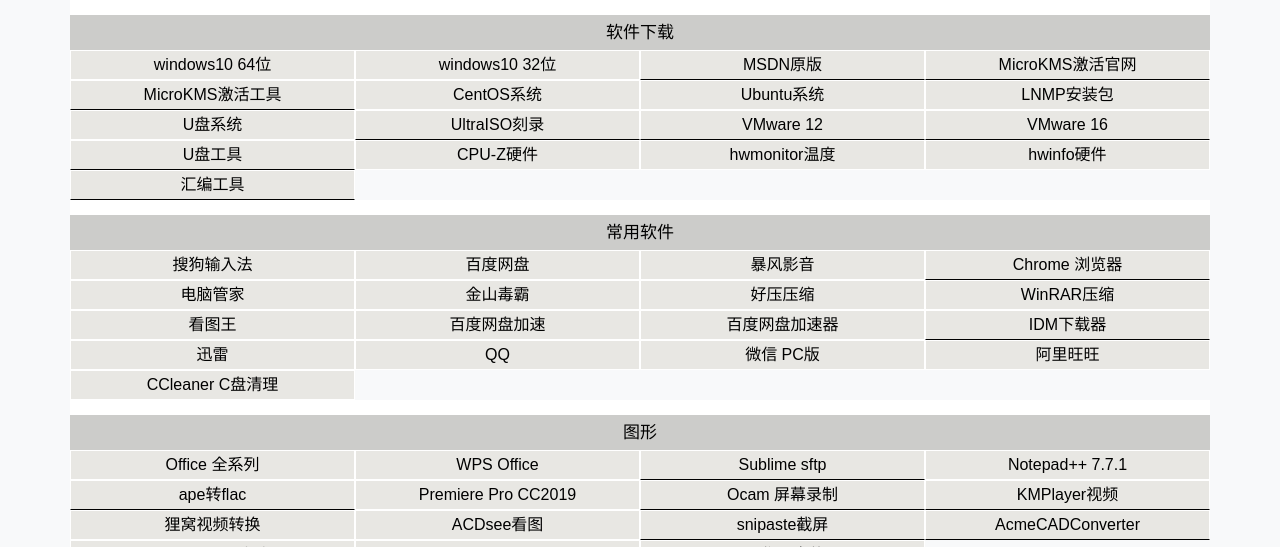
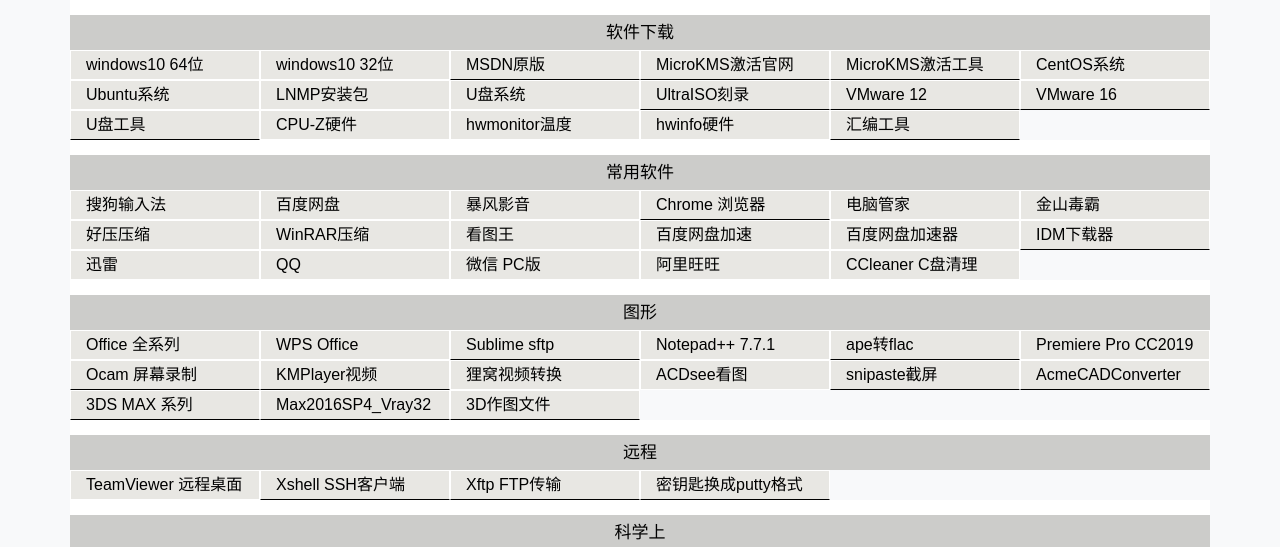
Before and after one commit to yuukuun/daoh, a PHP site: page /soft.html in a window 1280 px wide. Shown: the part 56-603 px from the top of the page. Run offline with PHP 8.4, Linux system fonts and the light colour scheme.

Commit message:
2020.10.09-13:58

```diff
--- a/css/offcanvas.css
+++ b/css/offcanvas.css
@@ -129,11 +129,13 @@
         color: #022;
         background-color: #e8e7e3;
         border: 1px solid #fff;
-       text-align: center;
+        text-align: left;
+        overflow: hidden;
+        text-overflow: ellipsis;
+        white-space: nowrap;
     /*   显示内容限制*/
-      overflow: hidden;
-      text-overflow: ellipsis;
-      white-space: nowrap;
+      /*
+       */
 }
 
 .bor { border-bottom: 1px #000 solid;  }
--- a/index.html
+++ b/index.html
@@ -169,11 +169,13 @@
 certbot certonly --webroot -w /usr/local/nginx/html/ -d $url -m 0@yahoo.com --agree-tos --test-cert -n ### --test-cert测试模式 -n不交互
 
 ###通配符域名证书
-certbot -d baidu.cn -d "*.baidu.cn" --manual --preferred-challenges dns-01 --server https://acme-v02.api.letsencrypt.org/directory certonly -m qingkele@gmail.com --agree-tos
+certbot -d baidu.cn -d "*.baidu.cn" --manual --preferred-challenges dns-01 --server https://acme-v02.api.letsencrypt.org/directory certonly \
+-m 123@gmail.com --agree-tos
 
 ###自动通配符证书，需要域名验证
 wget https://dl.eff.org/certbot-auto && chmod a+x certbot-auto
-./certbot-auto -d "*.mgleek.cn" --manual --preferred-challenges dns-01 certonly -m 1233@qq.com --agree-tos --server https://acme-v02.api.letsencrypt.org/directory
+./certbot-auto -d "*.mgleek.cn" --manual --preferred-challenges dns-01 certonly -m 1233@qq.com --agree-tos \
+--server https://acme-v02.api.letsencrypt.org/directory
 
 ###续费
 echo '0 4 * * * 2 /usr/bin/certbot renew --dry-run "/usr/local/nginx/sbin/nginx -s reload"' >> /var/spool/cron/root
--- a/soft.html
+++ b/soft.html
@@ -98,70 +98,70 @@
 <!---------------------------------------------------------------------------------------------------------------------------->
 <div class="row"><div class="col-xs-12 col-md-12 btit">软件下载</div></div>
 <div class="row">
-<div class="col-xs-6 col-md-3 tit"><a target="_blank" href="ed2k://|file|cn_windows_10_enterprise_ltsc_2019_x64_dvd_9c09ff24.iso|4478906368|E7C526499308841A4A6D116C857DB669|/" >
+<div class="col-xs-6 col-md-2 tit"><a target="_blank" href="ed2k://|file|cn_windows_10_enterprise_ltsc_2019_x64_dvd_9c09ff24.iso|4478906368|E7C526499308841A4A6D116C857DB669|/" >
   windows10 64位</a></div>
-<div class="col-xs-6 col-md-3 tit"><a target="_blank" href="ed2k://|file|cn_windows_10_enterprise_ltsc_2019_x86_dvd_1814dbab.iso|3196803072|2D39C54A2E99BAC308191C74A15B3237|/" >
+<div class="col-xs-6 col-md-2 tit"><a target="_blank" href="ed2k://|file|cn_windows_10_enterprise_ltsc_2019_x86_dvd_1814dbab.iso|3196803072|2D39C54A2E99BAC308191C74A15B3237|/" >
   windows10 32位</a></div>
-<div class="col-xs-6 col-md-3 tit bor"><a target="_blank" href="./soft/windows.html" >MSDN原版</a></div>
-<div class="col-xs-6 col-md-3 tit bor"><a target="_blank" href="http://www.yishimei.cn/network/319.html" >MicroKMS激活官网</a></div>
-<div class="col-xs-6 col-md-3 tit bor"><a target="_blank" href="./soft/microKMS_v19.zip" >MicroKMS激活工具</a></div>
-<div class="col-xs-6 col-md-3 tit"><a target="_blank" href="http://mirror.nsc.liu.se/centos-store/" >CentOS系统</a></div>
-<div class="col-xs-6 col-md-3 tit"><a target="_blank" href="https://ubuntu.com/download" >Ubuntu系统</a></div>
-<div class="col-xs-6 col-md-3 tit"><a target="_blank" href="https://lnmp.org/install.html" >LNMP安装包</a></div>
-<div class="col-xs-6 col-md-3 tit"><a target="_blank" href="http://laomaotao.org/" >U盘系统</a></div>
-<div class="col-xs-6 col-md-3 tit bor"><a target="_blank" href="./soft/UltraISO.zip" >UltraISO刻录</a></div>
-<div class="col-xs-6 col-md-3 tit bor"><a target="_blank" href="./soft/VMware-workstation-full-125.zip" >VMware 12</a></div>
-<div class="col-xs-6 col-md-3 tit bor"><a target="_blank" href="./soft/VMware-workstation-full-16.rar" >VMware 16</a></div>
-<div class="col-xs-6 col-md-3 tit bor"><a target="_blank" href="./soft/FbinstTool.zip" >U盘工具</a></div>
-<div class="col-xs-6 col-md-3 tit"><a target="_blank" href="http://download.cpuid.com/cpu-z/cpu-z_1.93-cn.zip" >CPU-Z硬件</a></div>
-<div class="col-xs-6 col-md-3 tit"><a target="_blank" href="http://download.cpuid.com/hwmonitor/hwmonitor_1.42.zip" >hwmonitor温度</a></div>
-<div class="col-xs-6 col-md-3 tit"><a target="_blank" href="https://www.hwinfo.com/download/" >hwinfo硬件</a></div>
-<div class="col-xs-6 col-md-3 tit bor"><a target="_blank" href="./soft/asmtools.zip" >汇编工具</a></div>
+<div class="col-xs-6 col-md-2 tit bor"><a target="_blank" href="./soft/windows.html" >MSDN原版</a></div>
+<div class="col-xs-6 col-md-2 tit bor"><a target="_blank" href="http://www.yishimei.cn/network/319.html" >MicroKMS激活官网</a></div>
+<div class="col-xs-6 col-md-2 tit bor"><a target="_blank" href="./soft/microKMS_v19.zip" >MicroKMS激活工具</a></div>
+<div class="col-xs-6 col-md-2 tit"><a target="_blank" href="http://mirror.nsc.liu.se/centos-store/" >CentOS系统</a></div>
+<div class="col-xs-6 col-md-2 tit"><a target="_blank" href="https://ubuntu.com/download" >Ubuntu系统</a></div>
+<div class="col-xs-6 col-md-2 tit"><a target="_blank" href="https://lnmp.org/install.html" >LNMP安装包</a></div>
+<div class="col-xs-6 col-md-2 tit"><a target="_blank" href="http://laomaotao.org/" >U盘系统</a></div>
+<div class="col-xs-6 col-md-2 tit bor"><a target="_blank" href="./soft/UltraISO.zip" >UltraISO刻录</a></div>
+<div class="col-xs-6 col-md-2 tit bor"><a target="_blank" href="./soft/VMware-workstation-full-125.zip" >VMware 12</a></div>
+<div class="col-xs-6 col-md-2 tit bor"><a target="_blank" href="./soft/VMware-workstation-full-16.rar" >VMware 16</a></div>
+<div class="col-xs-6 col-md-2 tit bor"><a target="_blank" href="./soft/FbinstTool.zip" >U盘工具</a></div>
+<div class="col-xs-6 col-md-2 tit"><a target="_blank" href="http://download.cpuid.com/cpu-z/cpu-z_1.93-cn.zip" >CPU-Z硬件</a></div>
+<div class="col-xs-6 col-md-2 tit"><a target="_blank" href="http://download.cpuid.com/hwmonitor/hwmonitor_1.42.zip" >hwmonitor温度</a></div>
+<div class="col-xs-6 col-md-2 tit"><a target="_blank" href="https://www.hwinfo.com/download/" >hwinfo硬件</a></div>
+<div class="col-xs-6 col-md-2 tit bor"><a target="_blank" href="./soft/asmtools.zip" >汇编工具</a></div>
 </div>
 
 
 
 <div class="row"><div class="col-xs-12 col-md-12 btit">常用软件</div></div>
 <div class="row">
-<div class="col-xs-6 col-md-3 tit"><a target="_blank" href="https://pinyin.sogou.com/" >搜狗输入法</a></div>
-<div class="col-xs-6 col-md-3 tit"><a target="_blank" href="https://pan.baidu.com/download/" >百度网盘</a></div>
-<div class="col-xs-6 col-md-3 tit"><a target="_blank" href="http://www.baofeng.com/" >暴风影音</a></div>
-<div class="col-xs-6 col-md-3 tit bor"><a target="_blank" href="./soft/84.0.4147.89_chrome_installer.exe" >Chrome 浏览器</a></div>
-<div class="col-xs-6 col-md-3 tit"><a target="_blank" href="https://guanjia.qq.com/" >电脑管家</a></div>
-<div class="col-xs-6 col-md-3 tit"><a target="_blank" href="https://www.ijinshan.com//" >金山毒霸</a></div>
-<div class="col-xs-6 col-md-3 tit"><a target="_blank" href="http://haozip.2345.cc/" >好压压缩</a></div>
-<div class="col-xs-6 col-md-3 tit"><a target="_blank" href="http://www.winrar.com.cn/" >WinRAR压缩</a></div>
-<div class="col-xs-6 col-md-3 tit"><a target="_blank" href="http://pic.2345.cc/" >看图王</a></div>
-<div class="col-xs-6 col-md-3 tit"><a target="_blank" href="https://www.baiduwp.com/" >百度网盘加速</a></div>
-<div class="col-xs-6 col-md-3 tit"><a target="_blank" href="https://pandownload.com" >百度网盘加速器</a></div>
-<div class="col-xs-6 col-md-3 tit bor"><a target="_blank" href="./soft/idman633build3.zip" >IDM下载器</a></div>
-<div class="col-xs-6 col-md-3 tit"><a target="_blank" href="https://www.xunlei.com/" >迅雷</a></div>
-<div class="col-xs-6 col-md-3 tit"><a target="_blank" href="https://im.qq.com/download/" >QQ</a></div>
-<div class="col-xs-6 col-md-3 tit"><a target="_blank" href="https://pc.weixin.qq.com/?t=win_weixin&platform=wx&lang=zh_CN" >微信 PC版</a></div>
-<div class="col-xs-6 col-md-3 tit"><a target="_blank" href="https://wangwang.taobao.com/" >阿里旺旺</a></div>
-<div class="col-xs-6 col-md-3 tit"><a target="_blank" href="https://www.ccleaner.com/ccleaner/download" >CCleaner C盘清理</a></div>
+<div class="col-xs-6 col-md-2 tit"><a target="_blank" href="https://pinyin.sogou.com/" >搜狗输入法</a></div>
+<div class="col-xs-6 col-md-2 tit"><a target="_blank" href="https://pan.baidu.com/download/" >百度网盘</a></div>
+<div class="col-xs-6 col-md-2 tit"><a target="_blank" href="http://www.baofeng.com/" >暴风影音</a></div>
+<div class="col-xs-6 col-md-2 tit bor"><a target="_blank" href="./soft/84.0.4147.89_chrome_installer.exe" >Chrome 浏览器</a></div>
+<div class="col-xs-6 col-md-2 tit"><a target="_blank" href="https://guanjia.qq.com/" >电脑管家</a></div>
+<div class="col-xs-6 col-md-2 tit"><a target="_blank" href="https://www.ijinshan.com//" >金山毒霸</a></div>
+<div class="col-xs-6 col-md-2 tit"><a target="_blank" href="http://haozip.2345.cc/" >好压压缩</a></div>
+<div class="col-xs-6 col-md-2 tit"><a target="_blank" href="http://www.winrar.com.cn/" >WinRAR压缩</a></div>
+<div class="col-xs-6 col-md-2 tit"><a target="_blank" href="http://pic.2345.cc/" >看图王</a></div>
+<div class="col-xs-6 col-md-2 tit"><a target="_blank" href="https://www.baiduwp.com/" >百度网盘加速</a></div>
+<div class="col-xs-6 col-md-2 tit"><a target="_blank" href="https://pandownload.com" >百度网盘加速器</a></div>
+<div class="col-xs-6 col-md-2 tit bor"><a target="_blank" href="./soft/idman633build3.zip" >IDM下载器</a></div>
+<div class="col-xs-6 col-md-2 tit"><a target="_blank" href="https://www.xunlei.com/" >迅雷</a></div>
+<div class="col-xs-6 col-md-2 tit"><a target="_blank" href="https://im.qq.com/download/" >QQ</a></div>
+<div class="col-xs-6 col-md-2 tit"><a target="_blank" href="https://pc.weixin.qq.com/?t=win_weixin&platform=wx&lang=zh_CN" >微信 PC版</a></div>
+<div class="col-xs-6 col-md-2 tit"><a target="_blank" href="https://wangwang.taobao.com/" >阿里旺旺</a></div>
+<div class="col-xs-6 col-md-2 tit"><a target="_blank" href="https://www.ccleaner.com/ccleaner/download" >CCleaner C盘清理</a></div>
 </div>
 
 
 <div class="row"><div class="col-xs-12 col-md-12 btit">图形</div></div>
 <div class="row">
-<div class="col-xs-6 col-md-3 tit"><a target="_blank" href="./soft/windows.html" >Office 全系列</a></div>
-<div class="col-xs-6 col-md-3 tit"><a target="_blank" href="https://docs.wps.cn/welcome" >WPS Office</a></div>
-<div class="col-xs-6 col-md-3 tit bor"><a target="_blank" href="./soft/Sublime_Text3.zip" >Sublime sftp</a></div>
-<div class="col-xs-6 col-md-3 tit"><a target="_blank" href="https://notepad-plus-plus.org/download/v7.7.1.html" >Notepad++ 7.7.1</a></div>
-<div class="col-xs-6 col-md-3 tit bor"><a target="_blank" href="./soft/foobar2000-64zw.zip" >ape转flac</a></div>
+<div class="col-xs-6 col-md-2 tit"><a target="_blank" href="./soft/windows.html" >Office 全系列</a></div>
+<div class="col-xs-6 col-md-2 tit"><a target="_blank" href="https://docs.wps.cn/welcome" >WPS Office</a></div>
+<div class="col-xs-6 col-md-2 tit bor"><a target="_blank" href="./soft/Sublime_Text3.zip" >Sublime sftp</a></div>
+<div class="col-xs-6 col-md-2 tit"><a target="_blank" href="https://notepad-plus-plus.org/download/v7.7.1.html" >Notepad++ 7.7.1</a></div>
+<div class="col-xs-6 col-md-2 tit bor"><a target="_blank" href="./soft/foobar2000-64zw.zip" >ape转flac</a></div>
 
-<div class="col-xs-6 col-md-3 tit"><a target="_blank" href="https://zixue.3d66.com/softhtml/showsoft_1180.html" >Premiere Pro CC2019</a></div>
-<div class="col-xs-6 col-md-3 tit bor"><a target="_blank" href="./soft/oCam.480.0.zip" >Ocam 屏幕录制</a></div>
-<div class="col-xs-6 col-md-3 tit bor"><a target="_blank" href="./soft/KMPlayer_4.2.2.30.zip" >KMPlayer视频</a></div>
-<div class="col-xs-6 col-md-3 tit"><a target="_blank" href="http://www.leawo.cn/" >狸窝视频转换</a></div>
-<div class="col-xs-6 col-md-3 tit"><a target="_blank" href="https://www.acdsee.cn/products/acdsee-official-free/thank-you" >ACDsee看图</a></div>
-<div class="col-xs-6 col-md-3 tit bor"><a target="_blank" href="./soft/Snipaste-2.2.1.zip" >snipaste截屏</a></div>
-<div class="col-xs-6 col-md-3 tit bor"><a target="_blank" href="./soft/AcmeCADConverter.rar" >AcmeCADConverter</a></div>
+<div class="col-xs-6 col-md-2 tit"><a target="_blank" href="https://zixue.3d66.com/softhtml/showsoft_1180.html" >Premiere Pro CC2019</a></div>
+<div class="col-xs-6 col-md-2 tit bor"><a target="_blank" href="./soft/oCam.480.0.zip" >Ocam 屏幕录制</a></div>
+<div class="col-xs-6 col-md-2 tit bor"><a target="_blank" href="./soft/KMPlayer_4.2.2.30.zip" >KMPlayer视频</a></div>
+<div class="col-xs-6 col-md-2 tit"><a target="_blank" href="http://www.leawo.cn/" >狸窝视频转换</a></div>
+<div class="col-xs-6 col-md-2 tit"><a target="_blank" href="https://www.acdsee.cn/products/acdsee-official-free/thank-you" >ACDsee看图</a></div>
+<div class="col-xs-6 col-md-2 tit bor"><a target="_blank" href="./soft/Snipaste-2.2.1.zip" >snipaste截屏</a></div>
+<div class="col-xs-6 col-md-2 tit bor"><a target="_blank" href="./soft/AcmeCADConverter.rar" >AcmeCADConverter</a></div>
 
-<div class="col-xs-6 col-md-3 tit bor"><a target="_blank" href="https://www.yutu.cn/softhtml/showsoft_299.html" >3DS MAX 系列</a></div>
-<div class="col-xs-6 col-md-3 tit bor"><a target="_blank" href="./soft/Max2016SP4_Vray32.rar" >Max2016SP4_Vray32</a></div>
-<div class="col-xs-6 col-md-3 tit bor"><a target="_blank" href="./soft/作图文件.rar" >3D作图文件</a></div>
+<div class="col-xs-6 col-md-2 tit bor"><a target="_blank" href="https://www.yutu.cn/softhtml/showsoft_299.html" >3DS MAX 系列</a></div>
+<div class="col-xs-6 col-md-2 tit bor"><a target="_blank" href="./soft/Max2016SP4_Vray32.rar" >Max2016SP4_Vray32</a></div>
+<div class="col-xs-6 col-md-2 tit bor"><a target="_blank" href="./soft/作图文件.rar" >3D作图文件</a></div>
 
 </div>
 
@@ -169,24 +169,24 @@
 
 <div class="row"><div class="col-xs-12 col-md-12 btit">远程</div></div>
 <div class="row">
-<div class="col-xs-6 col-md-3 tit"><a target="_blank" href="https://www.teamviewer.cn/cn/" >TeamViewer 远程桌面</a></div>
-<div class="col-xs-6 col-md-3 tit bor"><a target="_blank" href="./soft/xshell6.zip" >Xshell SSH客户端</a></div>
-<div class="col-xs-6 col-md-3 tit bor"><a target="_blank" href="./soft/xftp6.zip" >Xftp FTP传输</a></div>
-<div class="col-xs-6 col-md-3 tit bor"><a target="_blank" href="./soft/puttygen.zip" >密钥匙换成putty格式</a></div>
+<div class="col-xs-6 col-md-2 tit"><a target="_blank" href="https://www.teamviewer.cn/cn/" >TeamViewer 远程桌面</a></div>
+<div class="col-xs-6 col-md-2 tit bor"><a target="_blank" href="./soft/xshell6.zip" >Xshell SSH客户端</a></div>
+<div class="col-xs-6 col-md-2 tit bor"><a target="_blank" href="./soft/xftp6.zip" >Xftp FTP传输</a></div>
+<div class="col-xs-6 col-md-2 tit bor"><a target="_blank" href="./soft/puttygen.zip" >密钥匙换成putty格式</a></div>
 </div>
 
 
 <div class="row"><div class="col-xs-12 col-md-12 btit">科学上</div></div>
 <div class="row">
 
-<div class="col-xs-6 col-md-3 tit"><a target="_blank" href="https://apkpure.com/cn/" >android应用下载</a></div>
-<div class="col-xs-6 col-md-3 tit bor"><a target="_blank" href="./soft/googleplay.apk" >Google Play程序</a></div>
-<div class="col-xs-6 col-md-3 tit"><a target="_blank" href="https://addoncrop.com/youtube_video_downloader/" >YouTube 下载插件</a></div>
-<div class="col-xs-6 col-md-3 tit bor"><a target="_blank" href="./soft/pc.zip" >科学上网PC工具</a></div>
-<div class="col-xs-6 col-md-3 tit bor"><a target="_blank" href="./soft/sj.zip" >学上网手机工具</a></div>
-<div class="col-xs-6 col-md-3 tit bor"><a target="_blank" href="./soft/v2rayN-Core.zip" >v2ray PC</a></div>
-<div class="col-xs-6 col-md-3 tit bor"><a target="_blank" href="./soft/v2rayNG_v1.2.10.apk" >v2ray 手机</a></div>
-<div class="col-xs-6 col-md-3 tit"><a target="_blank" href="https://intmainreturn0.com/v2ray-config-gen/" >v2ray配置</a></div>
+<div class="col-xs-6 col-md-2 tit"><a target="_blank" href="https://apkpure.com/cn/" >android应用下载</a></div>
+<div class="col-xs-6 col-md-2 tit bor"><a target="_blank" href="./soft/googleplay.apk" >Google Play程序</a></div>
+<div class="col-xs-6 col-md-2 tit"><a target="_blank" href="https://addoncrop.com/youtube_video_downloader/" >YouTube 下载插件</a></div>
+<div class="col-xs-6 col-md-2 tit bor"><a target="_blank" href="./soft/pc.zip" >科学上网PC工具</a></div>
+<div class="col-xs-6 col-md-2 tit bor"><a target="_blank" href="./soft/sj.zip" >学上网手机工具</a></div>
+<div class="col-xs-6 col-md-2 tit bor"><a target="_blank" href="./soft/v2rayN-Core.zip" >v2ray PC</a></div>
+<div class="col-xs-6 col-md-2 tit bor"><a target="_blank" href="./soft/v2rayNG_v1.2.10.apk" >v2ray 手机</a></div>
+<div class="col-xs-6 col-md-2 tit"><a target="_blank" href="https://intmainreturn0.com/v2ray-config-gen/" >v2ray配置</a></div>
 
 </div>
 
@@ -194,44 +194,44 @@
 
 <div class="row"><div class="col-xs-12 col-md-12 btit">飞行软件</div></div>
 <div class="row">
-<div class="col-xs-6 col-md-3 tit bor"><a target="_blank" href="./soft/xfmc_v2.7_win_x64_xplane.zip" >XFMC v2.7 (XP)</a></div>
-<div class="col-xs-6 col-md-3 tit bor"><a target="_blank" href="./soft/WebFMC-Free-1.0.5.zip" >WebFMC 1.0.5 (XP)</a></div>
-<div class="col-xs-6 col-md-3 tit bor"><a target="_blank" href="./soft/EZdokCamerav2.6.0.32.zip" >EZdok v2.6.0.32 (P3D)</a></div>
-<div class="col-xs-6 col-md-3 tit bor"><a target="_blank" href="./flt/X-Plane11.html" >X-Plane11 快捷键</a></div>
-<div class="col-xs-6 col-md-3 tit bor"><a target="_blank" href="./flt/prepar3dv4.html" >Prepar3D v4 快捷键</a></div>
-<div class="col-xs-6 col-md-3 tit bor"><a target="_blank" href="./flt/EZCA2.rar" >EZCA2 快捷键</a></div>
-<div class="col-xs-6 col-md-3 tit bor"><a target="_blank" href="./flt/FalconBMS.html" >Falcon BMS 快捷键</a></div>
+<div class="col-xs-6 col-md-2 tit bor"><a target="_blank" href="./soft/xfmc_v2.7_win_x64_xplane.zip" >XFMC v2.7 (XP)</a></div>
+<div class="col-xs-6 col-md-2 tit bor"><a target="_blank" href="./soft/WebFMC-Free-1.0.5.zip" >WebFMC 1.0.5 (XP)</a></div>
+<div class="col-xs-6 col-md-2 tit bor"><a target="_blank" href="./soft/EZdokCamerav2.6.0.32.zip" >EZdok v2.6.0.32 (P3D)</a></div>
+<div class="col-xs-6 col-md-2 tit bor"><a target="_blank" href="./flt/X-Plane11.html" >X-Plane11 快捷键</a></div>
+<div class="col-xs-6 col-md-2 tit bor"><a target="_blank" href="./flt/prepar3dv4.html" >Prepar3D v4 快捷键</a></div>
+<div class="col-xs-6 col-md-2 tit bor"><a target="_blank" href="./flt/EZCA2.rar" >EZCA2 快捷键</a></div>
+<div class="col-xs-6 col-md-2 tit bor"><a target="_blank" href="./flt/FalconBMS.html" >Falcon BMS 快捷键</a></div>
 </div>
 
 
 <div class="row"><div class="col-xs-12 col-md-12 btit">模拟飞行教学</div></div>
 <div class="row">
-<div class="col-xs-6 col-md-3 tit"><a target="_blank" href="https://rte.aircn.org/routefinder/" >全球航路查询系统</a></div>
-<div class="col-xs-6 col-md-3 tit bor"><a target="_blank" href="./flt/KDENtoKMEM.txt" >KDEN to KMEM</a></div>
-<div class="col-xs-6 col-md-3 tit bor"><a target="_blank" href="./flt/boeing777.html" >Boeing 777</a></div>
-<div class="col-xs-6 col-md-3 tit"><a target="_blank" href="http://www.airnav.com/airport/KLAX" >KLAX机场</a></div>
-<div class="col-xs-6 col-md-3 tit bor"><a target="_blank" href="./flt/boeing747_400.pdf" >波音747-400文档</a></div>
-<div class="col-xs-6 col-md-3 tit bor"><a target="_blank" href="./flt/boeing777.pdf" >波音777 Manual</a></div>
-<div class="col-xs-6 col-md-3 tit bor"><a target="_blank" href="./flt/boeing737.pdf" >波音737文档</a></div>
-<div class="col-xs-6 col-md-3 tit bor"><a target="_blank" href="./flt/IXEG_733_1.pdf" >IXEG 733 1文档</a></div>
-<div class="col-xs-6 col-md-3 tit bor"><a target="_blank" href="./flt/IXEG_733_2.pdf" >IXEG 733 2文档</a></div>
-<div class="col-xs-6 col-md-3 tit bor"><a target="_blank" href="./flt/IXEG_733_3.pdf" >IXEG 733 3文档</a></div>
-<div class="col-xs-6 col-md-3 tit bor"><a target="_blank" href="./flt/manual.html" >文档目录</a></div>
-<div class="col-xs-6 col-md-3 tit bor"><a target="_blank" href="./flt/X-FMC_入门手册.pdf" >X-FMC 入门手册</a></div>
-<div class="col-xs-6 col-md-3 tit bor"><a target="_blank" href="./flt/X-Plane11_FMS_Manual_CHN.pdf" >FMS Manual CHN</a></div>
-<div class="col-xs-6 col-md-3 tit bor"><a target="_blank" href="./flt/FalconBMSjc.html" >FalconBMS4.33教程</a></div>
+<div class="col-xs-6 col-md-2 tit"><a target="_blank" href="https://rte.aircn.org/routefinder/" >全球航路查询系统</a></div>
+<div class="col-xs-6 col-md-2 tit bor"><a target="_blank" href="./flt/KDENtoKMEM.txt" >KDEN to KMEM</a></div>
+<div class="col-xs-6 col-md-2 tit bor"><a target="_blank" href="./flt/boeing777.html" >Boeing 777</a></div>
+<div class="col-xs-6 col-md-2 tit"><a target="_blank" href="http://www.airnav.com/airport/KLAX" >KLAX机场</a></div>
+<div class="col-xs-6 col-md-2 tit bor"><a target="_blank" href="./flt/boeing747_400.pdf" >波音747-400文档</a></div>
+<div class="col-xs-6 col-md-2 tit bor"><a target="_blank" href="./flt/boeing777.pdf" >波音777 Manual</a></div>
+<div class="col-xs-6 col-md-2 tit bor"><a target="_blank" href="./flt/boeing737.pdf" >波音737文档</a></div>
+<div class="col-xs-6 col-md-2 tit bor"><a target="_blank" href="./flt/IXEG_733_1.pdf" >IXEG 733 1文档</a></div>
+<div class="col-xs-6 col-md-2 tit bor"><a target="_blank" href="./flt/IXEG_733_2.pdf" >IXEG 733 2文档</a></div>
+<div class="col-xs-6 col-md-2 tit bor"><a target="_blank" href="./flt/IXEG_733_3.pdf" >IXEG 733 3文档</a></div>
+<div class="col-xs-6 col-md-2 tit bor"><a target="_blank" href="./flt/manual.html" >文档目录</a></div>
+<div class="col-xs-6 col-md-2 tit bor"><a target="_blank" href="./flt/X-FMC_入门手册.pdf" >X-FMC 入门手册</a></div>
+<div class="col-xs-6 col-md-2 tit bor"><a target="_blank" href="./flt/X-Plane11_FMS_Manual_CHN.pdf" >FMS Manual CHN</a></div>
+<div class="col-xs-6 col-md-2 tit bor"><a target="_blank" href="./flt/FalconBMSjc.html" >FalconBMS4.33教程</a></div>
 </div>
 
 
 <div class="row"><div class="col-xs-12 col-md-12 btit">电子书</div></div>
 <div class="row">
-<div class="col-xs-6 col-md-3 tit bor"><a target="_blank" href="./book/Java编程思想(第4版).pdf" >Java编程思想(第4版)</a></div>
-<div class="col-xs-6 col-md-3 tit bor"><a target="_blank" href="./book/Go程序设计语言.pdf" >Go程序设计语言</a></div>
-<div class="col-xs-6 col-md-3 tit bor"><a target="_blank" href="./book/Go_Web_编程.pdf" >Go Web 编程</a></div>
-<div class="col-xs-6 col-md-3 tit bor"><a target="_blank" href="./book/Go并发编程实战_第2版.pdf" >Go并发编程实战 第2版</a></div>
-<div class="col-xs-6 col-md-3 tit bor"><a target="_blank" href="./book/TCP-IP详解卷一：协议.pdf" >TCP-IP详解卷一</a></div>
-<div class="col-xs-6 col-md-3 tit bor"><a target="_blank" href="./book/linux_0.11_内核代码.pdf" >linux_0.11_内核代码</a></div>
-<div class="col-xs-6 col-md-3 tit bor"><a target="_blank" href="./soft/eee.rar" >易经</a></div>
+<div class="col-xs-6 col-md-2 tit bor"><a target="_blank" href="./book/Java编程思想(第4版).pdf" >Java编程思想(第4版)</a></div>
+<div class="col-xs-6 col-md-2 tit bor"><a target="_blank" href="./book/Go程序设计语言.pdf" >Go程序设计语言</a></div>
+<div class="col-xs-6 col-md-2 tit bor"><a target="_blank" href="./book/Go_Web_编程.pdf" >Go Web 编程</a></div>
+<div class="col-xs-6 col-md-2 tit bor"><a target="_blank" href="./book/Go并发编程实战_第2版.pdf" >Go并发编程实战 第2版</a></div>
+<div class="col-xs-6 col-md-2 tit bor"><a target="_blank" href="./book/TCP-IP详解卷一：协议.pdf" >TCP-IP详解卷一</a></div>
+<div class="col-xs-6 col-md-2 tit bor"><a target="_blank" href="./book/linux_0.11_内核代码.pdf" >linux_0.11_内核代码</a></div>
+<div class="col-xs-6 col-md-2 tit bor"><a target="_blank" href="./soft/eee.rar" >易经</a></div>
 </div>
 
 <!-- ------------------------------------------------------------------------------------------------------------------------------------------------------------ -->
```
